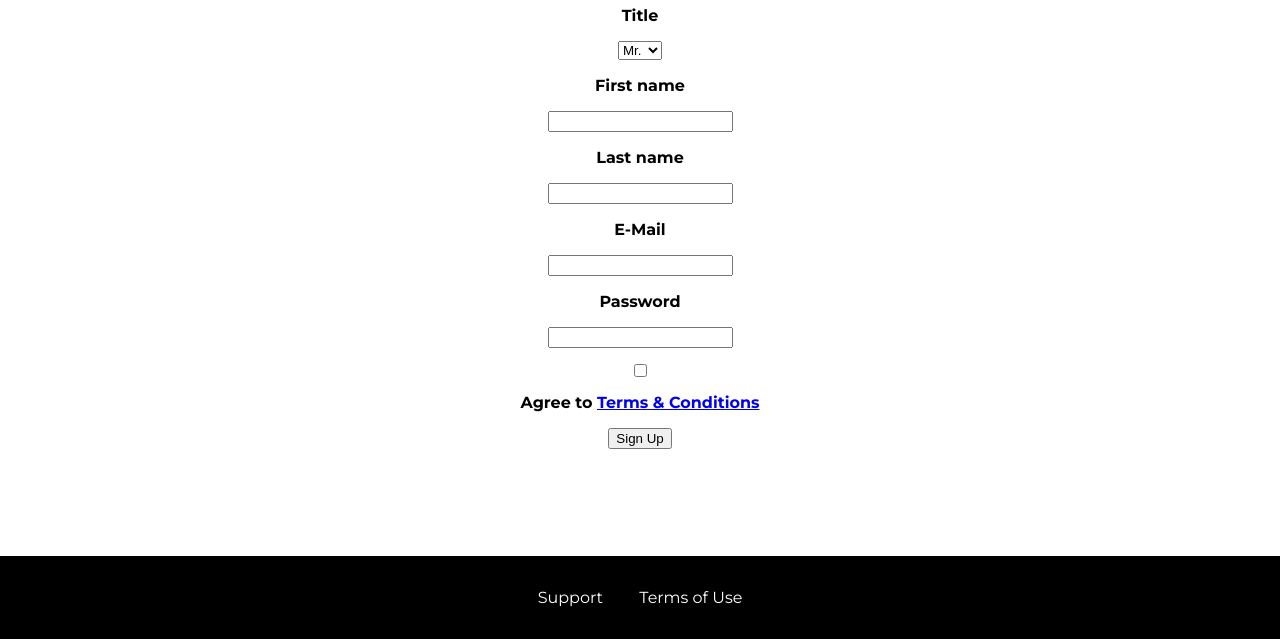
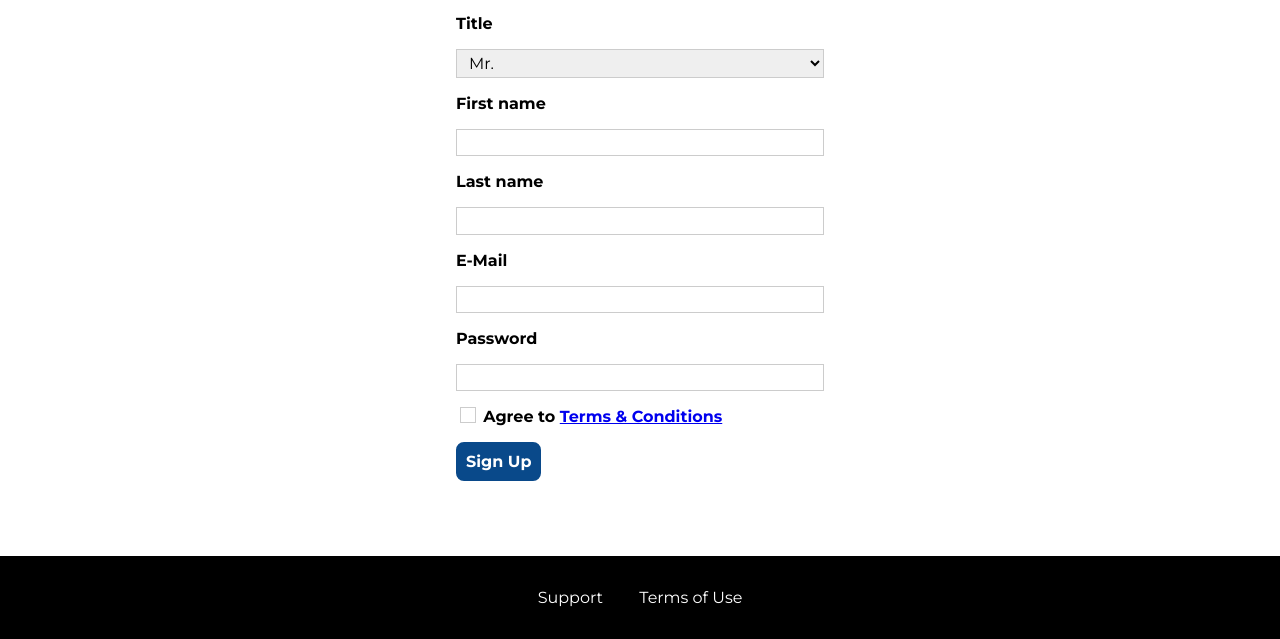
Before and after one commit to leparrain02/udemycss, a plain HTML site: page start-hosting/index.html in a window 1280 px wide. Shown: the part 164-803 px from the top of the page. Drawn offline with Linux system fonts and the light colour scheme.

Commit message:
Adding start-hosting page

```diff
--- a/shared.css
+++ b/shared.css
@@ -227,6 +227,13 @@ main {
     background: white;
 }
 
+.btn[disabled]{
+    cursor: not-allowed;
+    background-color: #ccc;
+    border-color: rgb(136, 135, 135);
+    color:rgb(136, 135, 135);
+}
+
 .btn:focus {
     outline: none;
 }
--- a/start-hosting/index.html
+++ b/start-hosting/index.html
@@ -74,7 +74,7 @@
             <label for="agree-terms">Agree to
                 <a href="#">Terms &amp; Conditions</a>
             </label>
-            <button type="submit" class="button">Sign Up</button>
+            <button type="submit" class="btn">Sign Up</button>
         </form>
     </main>
 
--- a/start-hosting/start-hosting.css
+++ b/start-hosting/start-hosting.css
@@ -1,21 +1,75 @@
 main{
-    padding-top: 2rem;
+    padding-top: 1rem;
 }
 
 .signup-title{
-    color: #50515c;
+    color: #fc7304;
     text-align: center;
+    font-size: 1.8rem;
+}
+
+.signup-form{
+    padding: 1rem;
 }
 
 .signup-form input,
 .signup-form label,
-.signup-form select,
-.signup-form button {
+.signup-form select {
     display: block;
-    margin: 1rem auto;
+    margin-top: 1rem;
+    width: 100%;
 }
 
 .signup-form label{
     font-weight: bold;
-    text-align: center;
+    /* text-align: center; */
 }
+
+.signup-form input[type="checkbox"],
+.signup-form label[for*="agree"]{
+    display: inline-block;
+    width: auto;
+    vertical-align: bottom;
+}
+
+.signup-form input:not([type="checkbox"]),
+.signup-form select {
+    border: 1px solid #ccc;
+    padding: 0.2rem 0.5rem;
+    font: inherit;
+}
+
+.signup-form input:focus,
+.signup-form select:focus {
+    outline: none;
+    background: #e4f0ff;
+    border-color: #4f99fa;
+}
+
+.signup-form input[type="checkbox"] {
+    border: 1px solid #ccc;
+    background: white;
+    width: 1rem;
+    height: 1rem;
+    -webkit-appearance: none;
+    -moz-appearance: none;
+    appearance: none;
+}
+
+.signup-form input[type="checkbox"]:checked {
+    background: #4f99fa;
+    border: #09498a;
+}
+
+.signup-form button[type="submit"] {
+    display: block;
+    margin-top: 1rem;
+}
+
+@media(min-width: 40rem){
+    .signup-form {
+        width: 25rem;
+        margin-left: auto;
+        margin-right:auto;
+    }
+}
```
